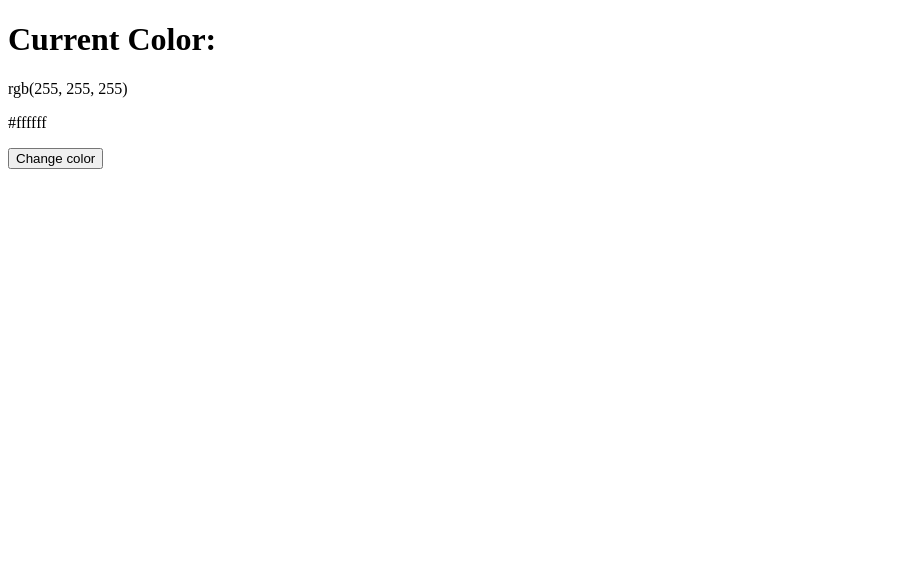
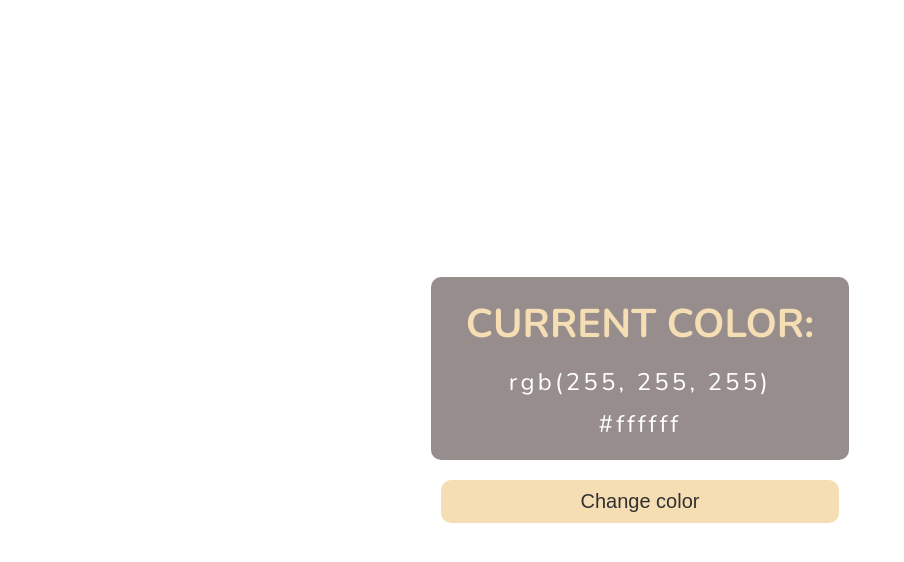
Before and after one commit to Trishit-H/random-color-generator, a plain HTML site: page index.html in a window 1280 px wide. Shown: the whole page, without its empty margins (0-904 px from the left). Drawn offline with nearby package versions, Linux system fonts and the light colour scheme.

Commit message:
Added styles and added main tag in index.html

```diff
--- a/index.html
+++ b/index.html
@@ -9,12 +9,14 @@
 </head>
 
 <body>
+    <main>
         <div class="color-info-box">
             <h1>Current Color:</h1>
             <p class="rgb">rgb(255, 255, 255)</p>
             <p class="hex">#ffffff</p>
         </div>
         <button>Change color</button>
+    </main>
 </body>
 
 </html>
--- a/styles.css
+++ b/styles.css
@@ -0,0 +1,62 @@
+@import url('https://fonts.googleapis.com/css2?family=Nunito:ital,wght@0,200..1000;1,200..1000&display=swap');
+
+* {
+    margin: 0;
+    padding: 0;
+    box-sizing: border-box;
+}
+
+body {
+    font-family: "Nunito", sans-serif;
+    min-height: 100vh;
+    display: flex;
+    flex-direction: column;
+    align-items: center;
+    justify-content: center;
+}
+
+.color-info-box {
+    display: flex;
+    flex-direction: column;
+    gap: 5px;
+    background-color: #978d8d;
+    padding: 20px 35px;
+    border-radius: 10px;
+    margin-bottom: 20px;
+}
+
+h1 {
+    text-transform: uppercase;
+    font-size: 40px;
+    color: wheat;
+    margin-bottom: 10px;
+}
+
+p {
+    text-align: center;
+    font-size: 24px;
+    letter-spacing: 0.2rem;
+    color: #fff;
+}
+
+p.rgb {
+    margin-bottom: 5px;
+}
+
+button {
+    display: block;
+    width: 95%;
+    margin: 0 auto;
+    background-color: wheat;
+    border: none;
+    color: #313030;
+    font-size: 20px;
+    padding: 10px 0;
+    border-radius: 10px;
+    cursor: pointer;
+    transition: all 0.3s ease;
+}
+
+button:hover {
+    background-color: rgb(238, 203, 138);
+}
```
Lines whose indentation alone changed are shown as unchanged.
